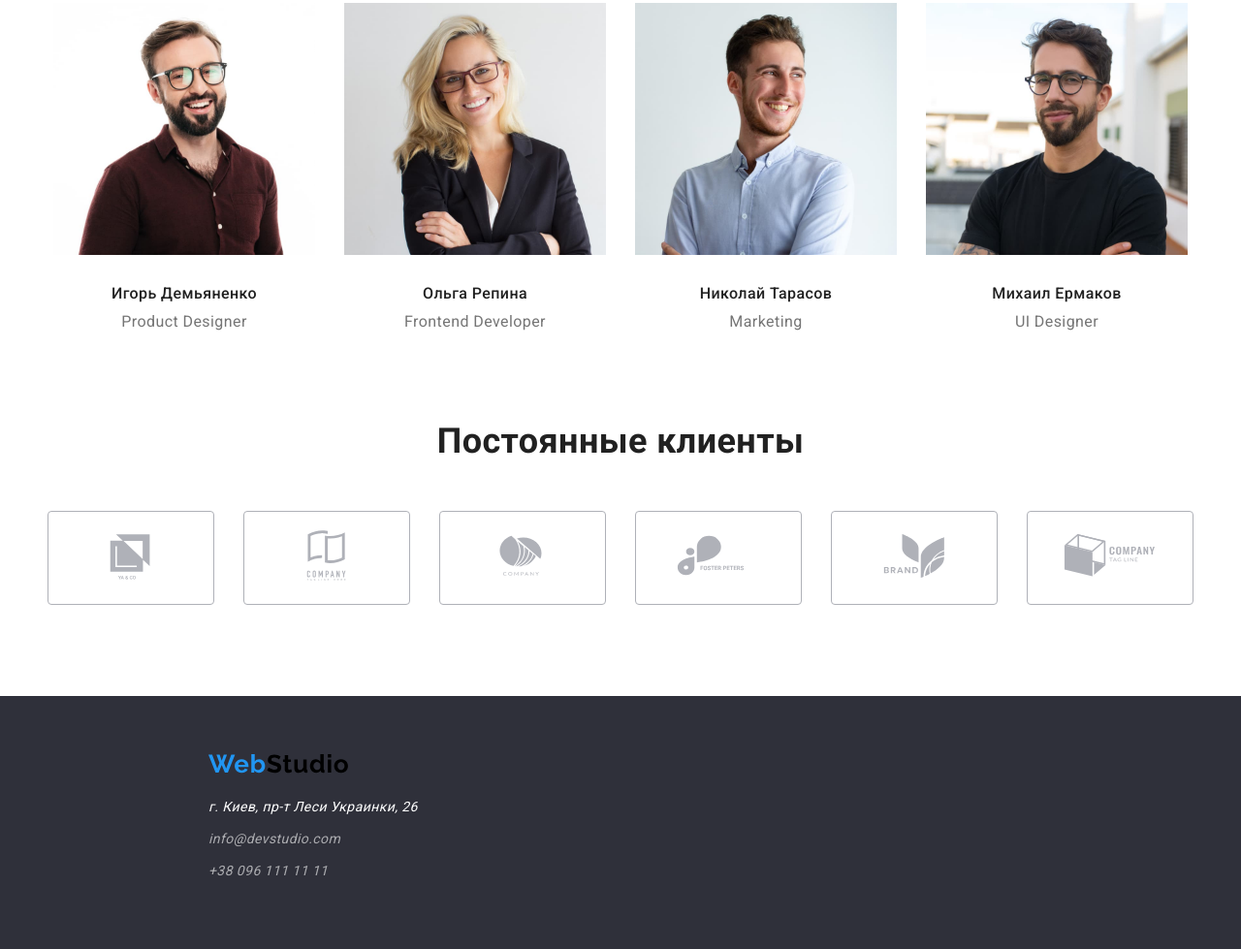
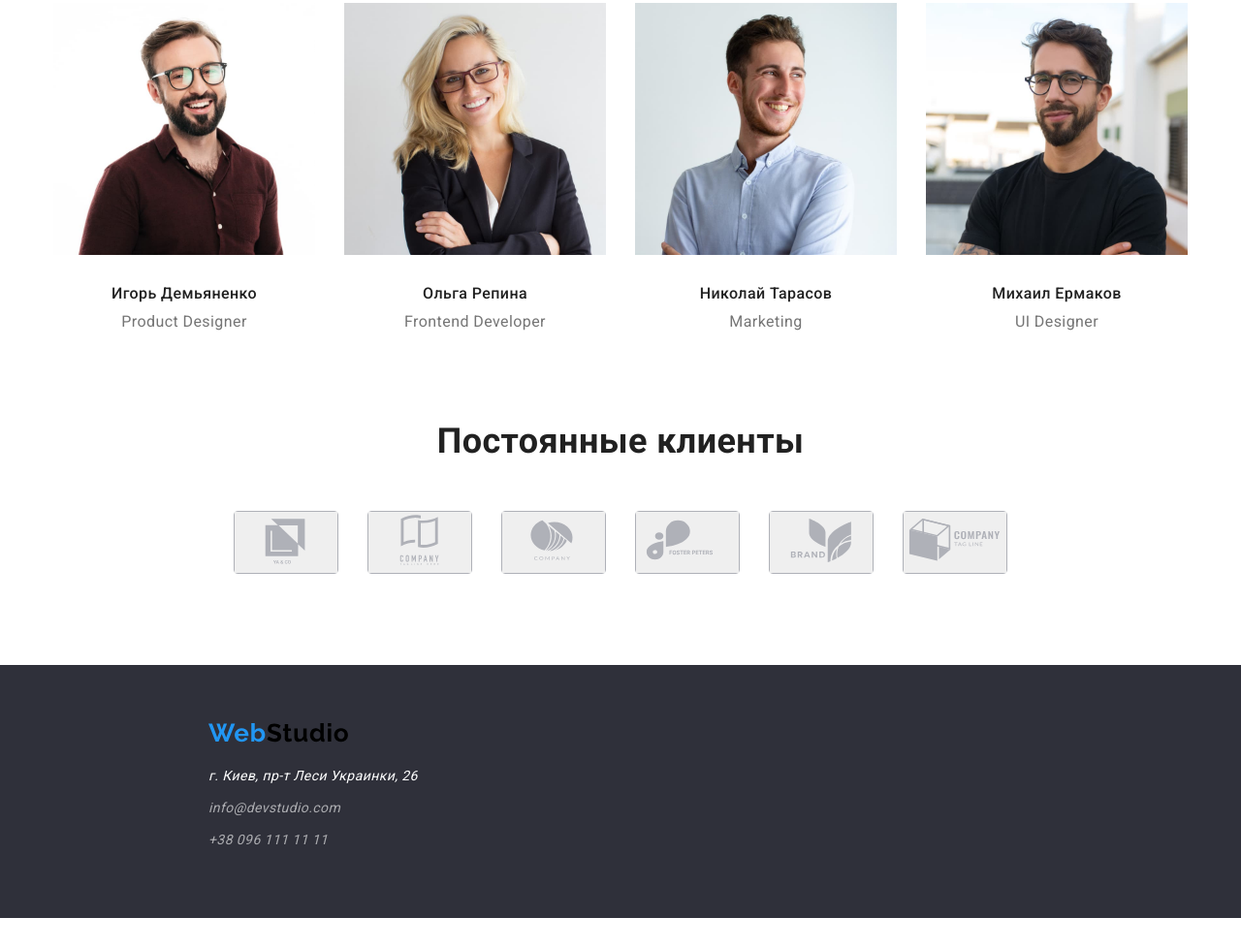
Before and after one commit to AleksandrNebesnyi/goit-markup-hw-04, a plain HTML site: page index.html in a window 1280 px wide. Shown: the part 1806-2785 px from the top of the page at 97% size. After the commit the page ends 2753 px from the top, so only its background shows below. Drawn offline with nearby package versions, Linux system fonts and the light colour scheme.

Commit message:
homework0421

```diff
--- a/css/styles.css
+++ b/css/styles.css
@@ -313,7 +313,15 @@ img {
   border: 1px solid #afb1b8;
   border-radius: 4px;
 }
-
+.regular-client-button {
+  padding: 0;
+  border: none;
+  /* width: 100px;
+  height: 100px; */
+  color: #2a2a2a;
+  /* border-radius: 50%; */
+  /* background-color: teal; */
+}
 .regular-client-item:not(:last-child) {
   margin-right: 30px;
 }
@@ -321,9 +329,9 @@ img {
   padding: 16px 32px;
 }
 
-.regular-client-item:hover {
+/* .regular-client-item:hover {
   color: var(--accent-color);
-}
+} */
 
 /* Футер */
 
--- a/index.html
+++ b/index.html
@@ -177,52 +177,52 @@
             <h2 class="regular-client-title">Постоянные клиенты</h2>
             <ul class="regular-client-list list">
                 <li class="regular-client-item">
-                    <div class="regular-client-icon">
-                    <a href=""> <svg  width="106" height="60">
+                    <button class="regular-client-button">
+                        <svg class="button-icon" width="106" height="60">
                             <use href="./images/sprite.svg#icon-client1"></use>
                         </svg>
-                    </a>
-                    </div>
+                    </button>
+
                 </li>
                 <li class="regular-client-item">
-                    <div class="regular-client-icon">
-                    <a href=""> <svg class="" width="106" height="60">
+                <button class="regular-client-button">
+                    <svg class="button-icon" width="106" height="60">
                         <use href="./images/sprite.svg#icon-client2"></use>
                     </svg>
-                    </a>
-                    </div>
+                </button>
+
                 </li>
                 <li class="regular-client-item">
-                    <div class="regular-client-icon">
-                    <a href=""> <svg class="" width="106" height="60">
+                <button class="regular-client-button">
+                    <svg class="button-icon" width="106" height="60">
                         <use href="./images/sprite.svg#icon-client3"></use>
                     </svg>
-                    </a>
-                    </div>
+                </button>
+
                 </li>
                 <li class="regular-client-item">
-                    <div class="regular-client-icon">
-                    <a href=""> <svg class="" width="106" height="60">
+                    <button class="regular-client-button">
+                        <svg class="button-icon" width="106" height="60">
                             <use href="./images/sprite.svg#icon-client4"></use>
                         </svg>
-                    </a>
-                    </div>
+                    </button>
+
                 </li>
                 <li class="regular-client-item">
-                    <div class="regular-client-icon">
-                    <a href=""> <svg class="" width="106" height="60">
+                <button class="regular-client-button">
+                    <svg class="button-icon" width="106" height="60">
                         <use href="./images/sprite.svg#icon-client5"></use>
                     </svg>
-                    </a>
-                    </div>
+                </button>
+
                 </li>
                 <li class="regular-client-item">
-                    <div class="regular-client-icon">
-                    <a href=""> <svg class="" width="106" height="60">
+                <button class="regular-client-button">
+                    <svg class="button-icon" width="106" height="60">
                         <use href="./images/sprite.svg#icon-client6"></use>
                     </svg>
-                    </a>
-                    </div>
+                </button>
+
                 </li>
 
             </div>
```
Lines whose indentation alone changed are shown as unchanged.
